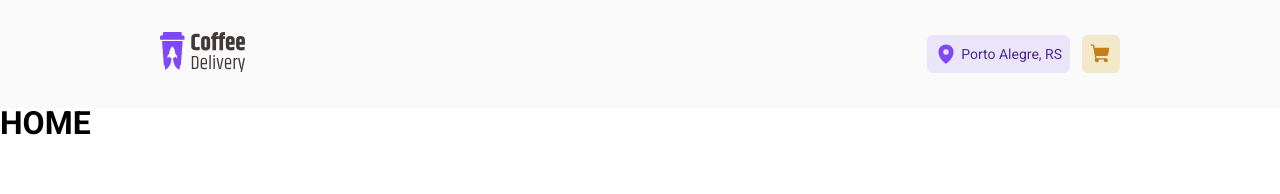
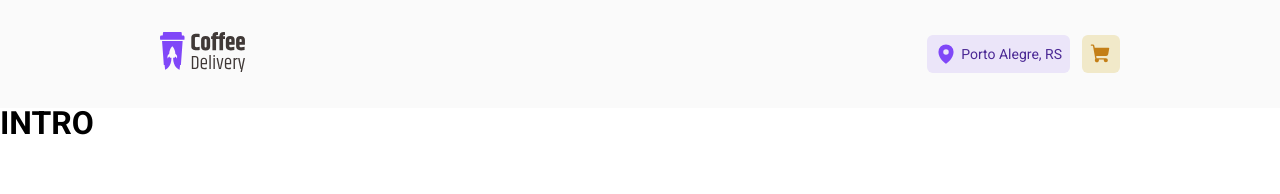
Before and after one commit to marcusviniciusmo/Ignite_Rocketseat_React_Coffee_Delivery, a React (Vite) app in the folder frontend/: page / in a window 1280 px wide. Shown: the top 194 px of the page. Built offline with nearby package versions, Linux system fonts and the light colour scheme.

Commit message:
Intro component created

```diff
--- /dev/null
+++ b/frontend/src/components/Intro/index.tsx
@@ -0,0 +1,7 @@
+export function Intro() {
+  return (
+    <div>
+      <h1>INTRO</h1>
+    </div>
+  );
+}
--- a/frontend/src/pages/Home/index.tsx
+++ b/frontend/src/pages/Home/index.tsx
@@ -1,7 +1,9 @@
+import { Intro } from '../../components/Intro';
+
 export function Home() {
   return (
     <div>
-      <h1>HOME</h1>
+      <Intro />
     </div>
   );
 }
```
